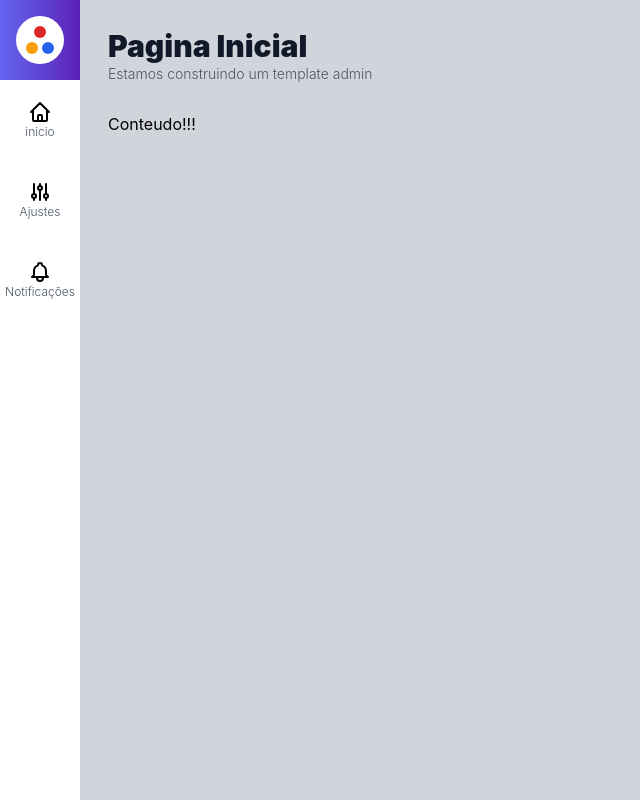
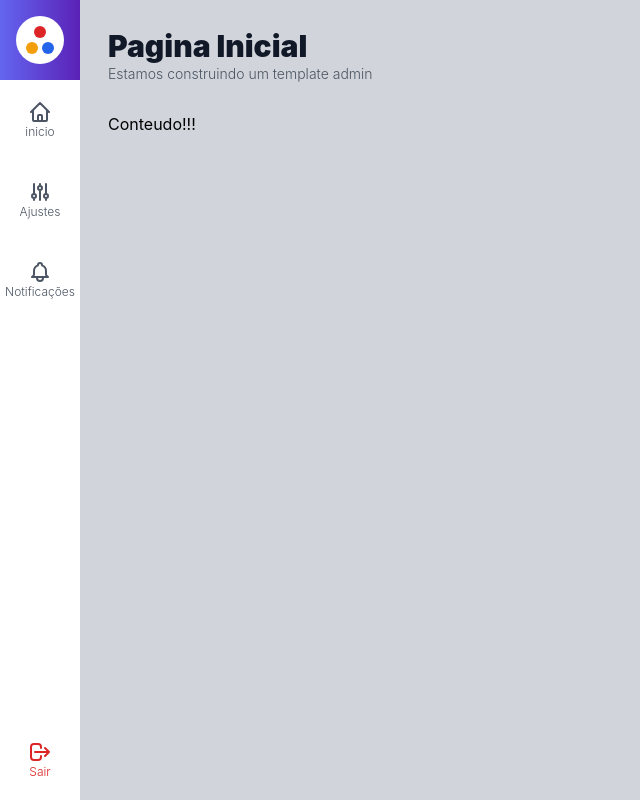
Before and after one commit to Breno44/AdminTemplate, a Next.js app: page / in a window 1280 px wide. Shown: the whole page, without its empty margins (0-640 px from the left). Built offline with nearby package versions, Linux system fonts and the light colour scheme.

Commit message:
feat:componente menu lateral 3#

```diff
--- a/src/components/template/MenuItem.tsx
+++ b/src/components/template/MenuItem.tsx
@@ -1,24 +1,30 @@
 import Link from "next/link";
 
 interface MenuItemProps {
-  url: string;
+  url?: string;
   texto: string;
   icone: any;
+  onClick?: (evento: any) => void;
+  className?: string;
 }
 
 export default function MenuItem(props: MenuItemProps) {
+  function renderizarLink() {
     return (
-    <div className={`hover:bg-gray-200`}>
-      <Link href={props.url}>
       <a
         className={`
-          flex flex-col justify-center items-center h-20 w-20
+      flex flex-col justify-center items-center h-20 w-20 text-gray-600 ${props.className}
     `}
       >
         {props.icone}
-          <span className={`text-xs font-light text-gray-600`}>{props.texto}</span>
+        <span className={`text-xs font-light`}>{props.texto}</span>
       </a>
-      </Link>
-    </div>
     );
   }
+
+  return (
+    <li onClick={props.onClick} className={`hover:bg-gray-200 cursor-pointer`}>
+      {props.url ? <Link href={props.url}>{renderizarLink()}</Link> : renderizarLink()}
+    </li>
+  );
+}
--- a/src/components/template/MenuLateral.tsx
+++ b/src/components/template/MenuLateral.tsx
@@ -1,21 +1,29 @@
 import React from "react";
 import Logo from "./Logo";
-import { IconeAjustes, IconeCasa, IconeSino } from "../../icons";
+import { IconeAjustes, IconeCasa, IconeSino, IconeLogout } from "../../icons";
 import MenuItem from "./MenuItem";
 
 export default function MenuLateral() {
   return (
-    <aside>
+    <aside className="flex flex-col">
       <div
         className={`flex flex-col justify-center items-center h-20 w-20 bg-gradient-to-r from-indigo-500 to-purple-800`}
       >
         <Logo />
       </div>
-      <ul>
+      <ul className="flex-grow">
         <MenuItem url="/" texto="inicio" icone={IconeCasa} />
         <MenuItem url="/ajustes" texto="Ajustes" icone={IconeAjustes} />
         <MenuItem url="/notificacoes" texto="Notificações" icone={IconeSino} />
       </ul>
+      <ul>
+        <MenuItem
+          texto="Sair"
+          icone={IconeLogout}
+          onClick={() => alert("você saiu")}
+          className={`text-red-600 hover:bg-red-400 hover:text-white`}
+        />
+      </ul>
     </aside>
   );
 }
--- a/src/icons/index.tsx
+++ b/src/icons/index.tsx
@@ -30,3 +30,14 @@
     />
   </svg>
 );
+
+export const IconeLogout = (
+  <svg xmlns="http://www.w3.org/2000/svg" className="h-6 w-6" fill="none" viewBox="0 0 24 24" stroke="currentColor">
+    <path
+      strokeLinecap="round"
+      strokeLinejoin="round"
+      strokeWidth={2}
+      d="M17 16l4-4m0 0l-4-4m4 4H7m6 4v1a3 3 0 01-3 3H6a3 3 0 01-3-3V7a3 3 0 013-3h4a3 3 0 013 3v1"
+    />
+  </svg>
+);
```
Lines whose indentation alone changed are shown as unchanged.
